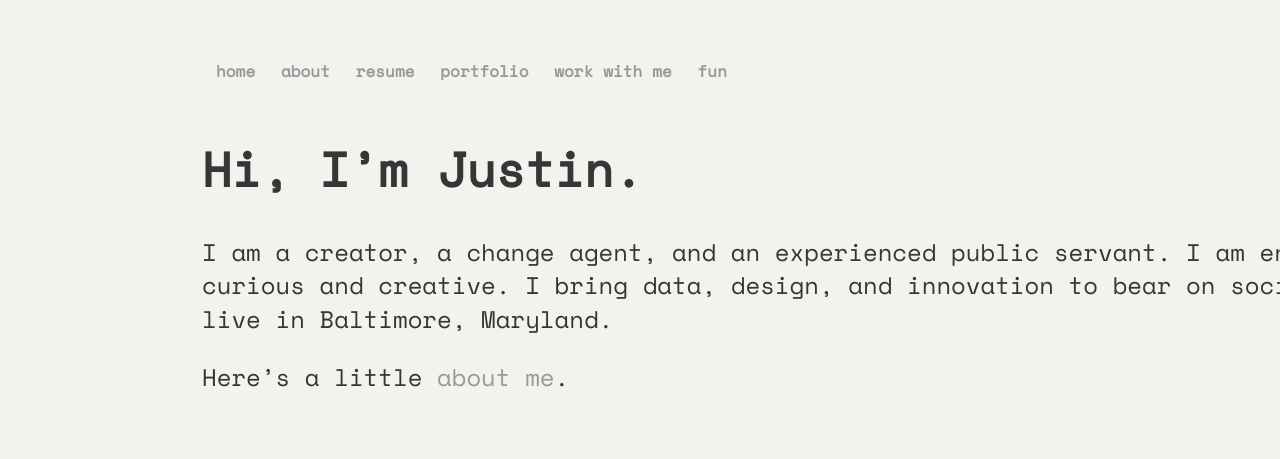
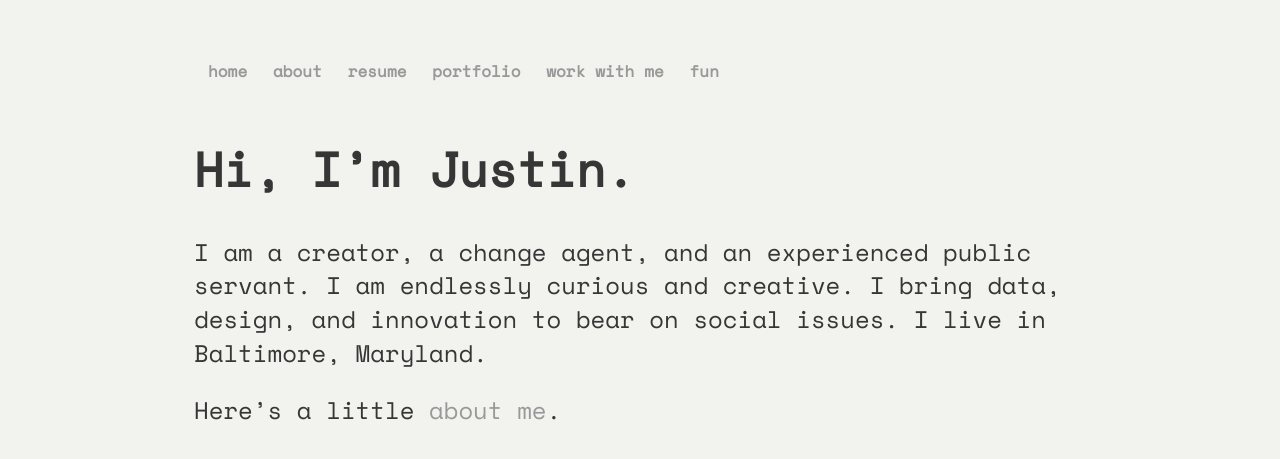
Before and after one commit to jtelszasz/jtelszasz.github.io, a Jekyll site: the page built from index.md, in a window 1280 px wide. Shown: the top 459 px of the page. Built offline with Jekyll 4.4.1, drawn with Linux system fonts in a browser that asks for light colours.

Commit message:
margins again

```diff
--- a/assets/css/styles2.css
+++ b/assets/css/styles2.css
@@ -1,6 +1,6 @@
 body {
-  margin: 60px 200px;
-  width: 100%;
+  margin: 60px auto;
+  width: 70%;
   background-color: #f2f3ef;
   color: #363636;
 }
```
